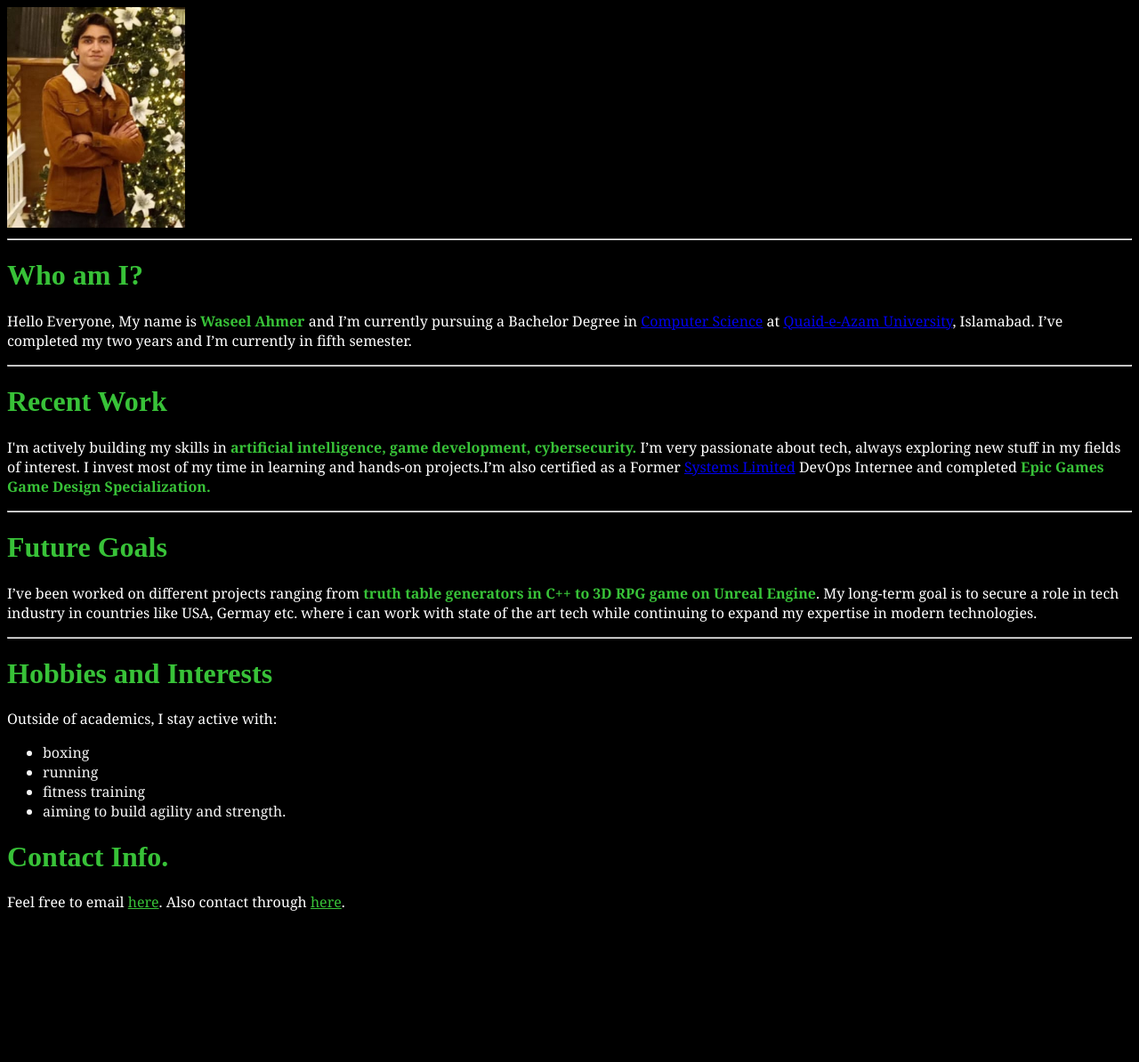
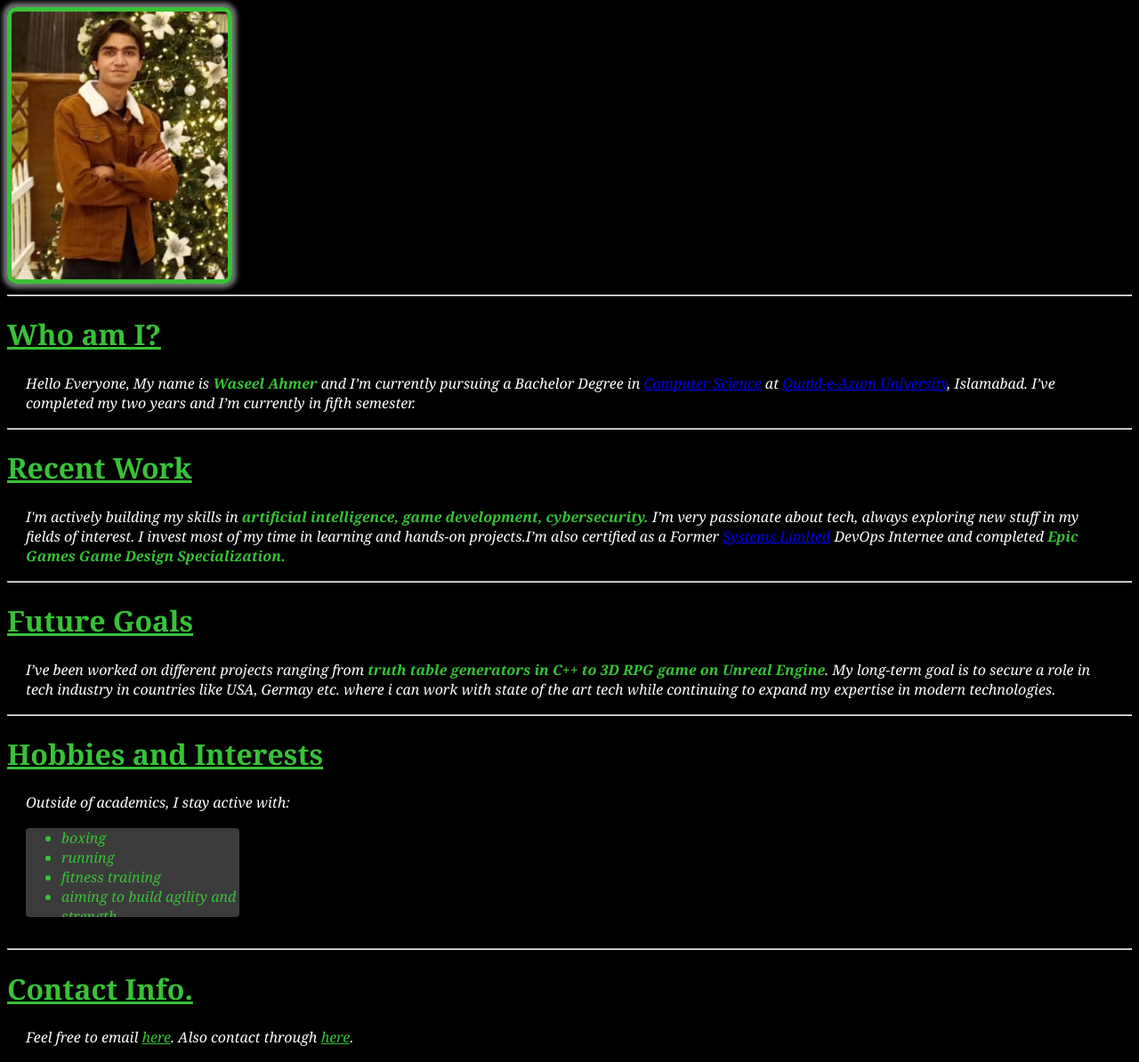
Before and after one commit to Waseel-Ahmer/Waseel-Ahmer.github.io, a plain HTML site: page mainindex.html in a window 1280 px wide. Shown: the whole page at 89% size. Before the commit the page ends 1041 px from the top, so only its background shows below. Drawn offline with Linux system fonts and the light colour scheme.

Commit message:
Updated version with chapter 4 additions

```diff
--- a/mainindex.html
+++ b/mainindex.html
@@ -29,12 +29,18 @@
            technologies.</p>
               <hr>
            <h1>Hobbies and Interests</h1>
-           <p>Outside of academics, I stay active with:<ul> <li>boxing
+           <p>Outside of academics, I stay active with:
+           <ul> <li>boxing
             <li>running
            <li>fitness training
             <li>aiming to build agility and strength.
+            <li>cooking and baking.
+            <li>exploring new tech trends and innovations.
+            <li>gaming, especially RPGs and strategy games.
+            </li>trying different cuisines.
             </ul>
             </p>
+            <hr>
            <h1>Contact Info.</h1>
            <p> Feel free to email
             <adress> <a href="mailto:waseelahmer@gmail.com">here</a>. Also contact through <a href="tel:+91909090">here</a>.</adress></p>
--- a/style.css
+++ b/style.css
@@ -1,19 +1,50 @@
+:root{
+    --special: rgb(56, 194, 56);
+}
+img{
+    box-sizing: border-box;
+    width:20%;
+    min-width: 200px;
+    max-width: 800px;
+    border-style: solid;
+    border-color: var(--special);
+    border-radius: 10px;
+    border-width: 5px;
+    box-shadow: 0px 0px 5px 5px rgb(114, 114, 114);
+}
 html{
     background-color: black;
 }
 h1{
-    color: rgb(56, 194, 56);
+    color: var(--special);
+    font-family:Cambria, Cochin, Georgia, Times, 'Times New Roman', serif;
+    text-decoration: underline;
 }
 p{
     color: white;
-    font-family: Georgia, 'Times New Roman', Times, serif;
+    font-family: Georgia, 'Times New Roman', Times, sans-serif;
+    border-style: solid;
+    border-color: black;
+    border-width: 1px;
+    padding: 0px 20px;
+    font-style: italic;
 }
 ul{
-    color: whitesmoke;
-    font-family: Georgia, 'Times New Roman', Times, serif;
+    color: var(--special);
+    font-family: Georgia, 'Times New Roman', Times, sans-serif;
+    font-style: italic;
+     border-style: solid;
+    border-color: black;
+    border-width: 1px;
+    border-radius: 5px;
+    margin: 0px 20px;
+     background-color: rgb(59, 59, 59);
+    height : 100px;
+    width: 200px;
+    overflow: auto;
 }
 #highlights{
-    color: rgb(56, 194, 56);
+    color: var(--special);
 }
 a:hover{
     color: greenyellow;
@@ -25,8 +56,8 @@ a:active{
     color: grey;
 }
 a[href^="mailto:"]{
-    color: rgb(56, 194, 56);
+    color: var(--special);
 }
 a[href^="tel:"]{
-    color: rgb(56, 194, 56);
+    color: var(--special);
 }
```
